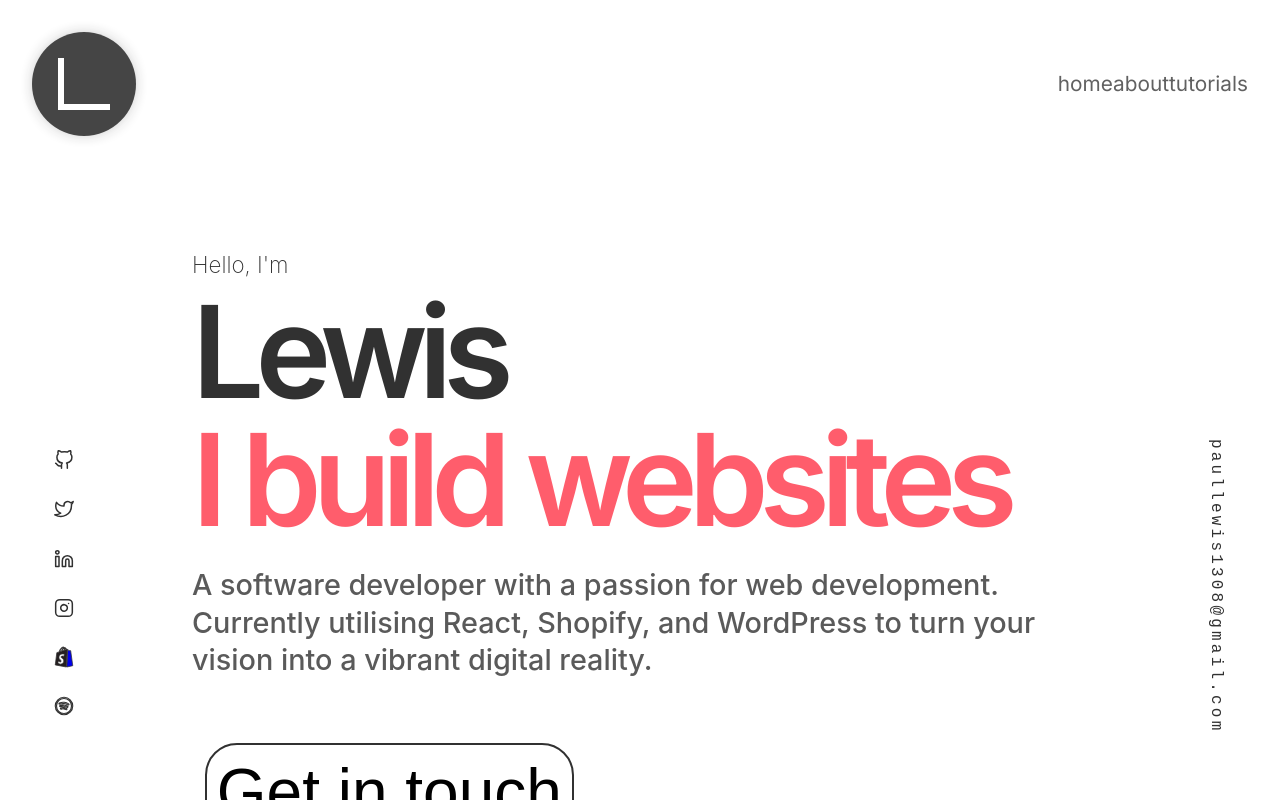
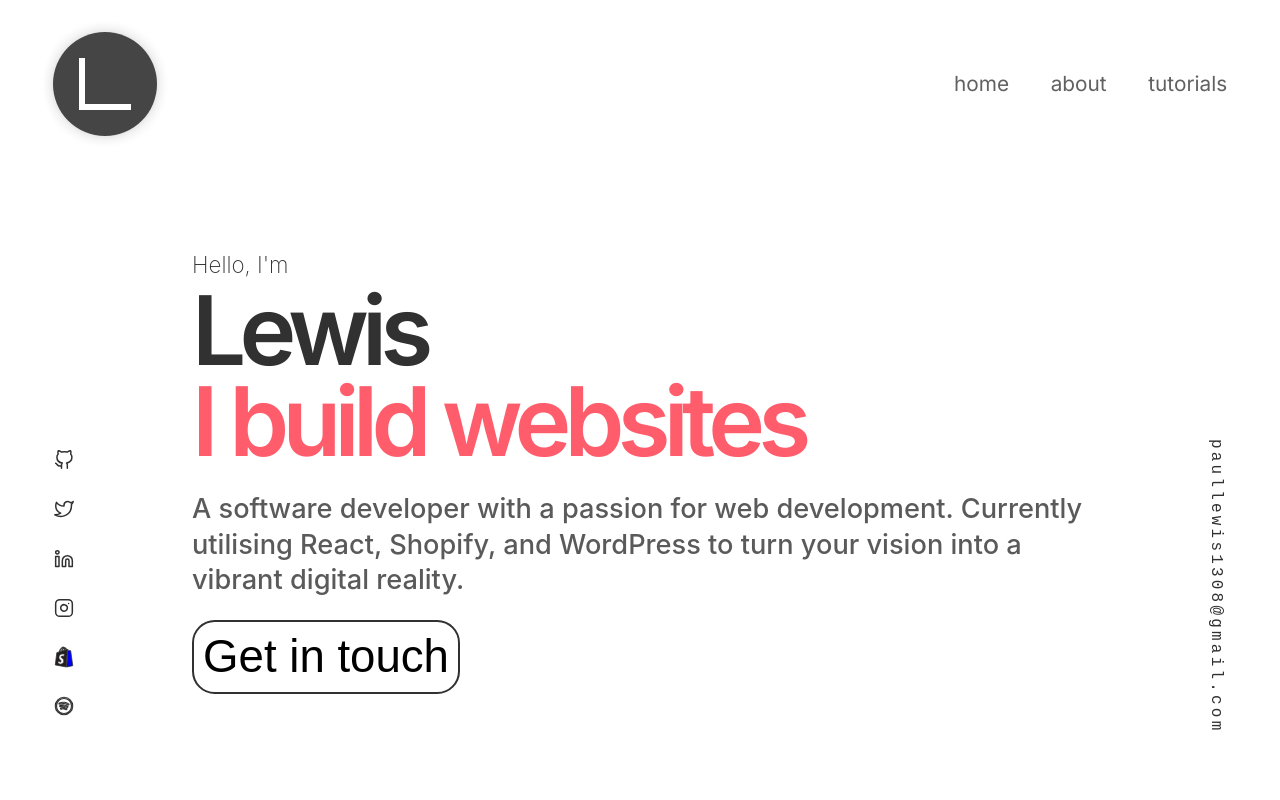
Before and after one commit to lewi0231/main-dev-blog, a Gatsby site: page / in a window 1280 px wide. Built offline with nearby package versions, Linux system fonts and the light colour scheme; Gatsby itself is replaced by a stand-in of ours; some packages are replaced by stand-ins of ours; a web font is replaced by a local one.

Commit message:
more fixes. re sizing.  made it so that button is now linked to vh and vw.

```diff
--- a/src/styles/about.module.scss
+++ b/src/styles/about.module.scss
@@ -3,7 +3,7 @@
     height: 100vh;
 
     h2 {
-        font-size: 6em;
+        font-size: 5em;
         letter-spacing: -0.05em;
         color: var(--secondary);
 
--- a/src/styles/button.module.scss
+++ b/src/styles/button.module.scss
@@ -7,9 +7,8 @@
     background-color: white;
     border: var(--secondary) solid 2px;
     color: var(--quaternary);
-    margin-left: 0.2em;
-    margin-top: 1em;
-    padding: 10px;
+    margin-top: 0.5em;
+    padding: 0.2em;
     transition: background-color 0.8s ease;
 
     &:hover {
@@ -23,7 +22,7 @@
 }
 
 .large {
-    font-size: 5vw;
+    font-size: calc((4vw + 5vh) / 2);
 }
 
 .leftAlign {
--- a/src/styles/hero.module.scss
+++ b/src/styles/hero.module.scss
@@ -1,5 +1,5 @@
 .container {
-    height: calc(100vh - 144px);
+    height: 100vh;
     padding-top: 0;
     width: 70vw;
 
@@ -9,16 +9,16 @@
     }
 
     .heroTitle {
-        font-size: 8em;
+        font-size: 6em;
         font-weight: 600;
         color: var(--secondary);
         letter-spacing: -0.07em;
-        line-height: 1.1em;
+        line-height: 1em;
 
     }
 
     .subtitle {
-        font-size: 8em;
+        font-size: 6em;
         line-height: 0.9em;
         letter-spacing: -0.07em;
         color: var(--tertiary);
@@ -26,7 +26,7 @@
 
     .mainText {
         color: var(--secondary);
-        font-size: 1.8em;
+        font-size: 1.7em;
         font-weight: 500;
         line-height: 1.3em;
         margin-top: 1em;
--- a/src/styles/navbar.module.scss
+++ b/src/styles/navbar.module.scss
@@ -13,7 +13,7 @@
         margin-left: 0;
         text-decoration: none;
         transition: color 0.3s;
-
+        padding: 0 1em;
 
         &:hover {
             color: var(--tertiary);
```
